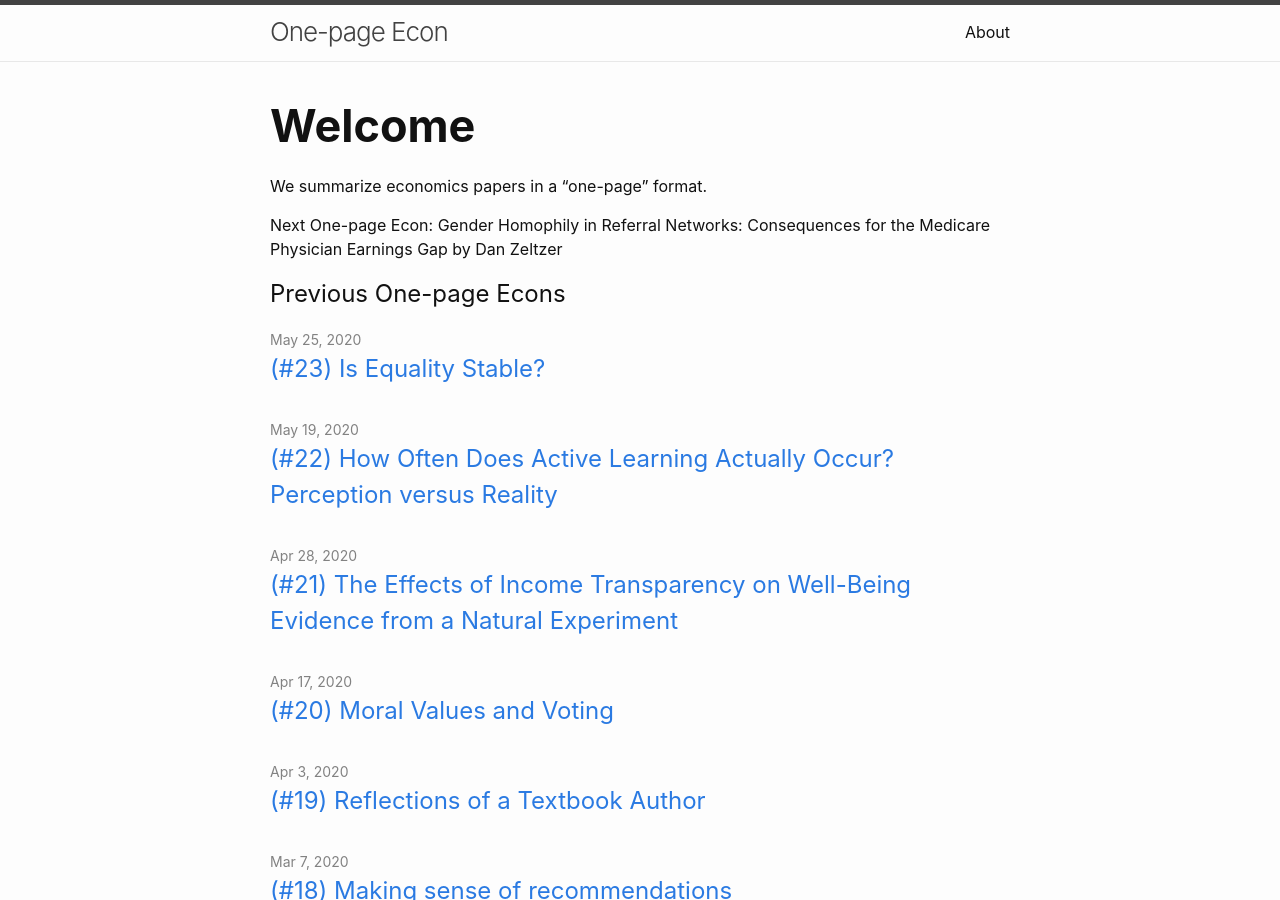
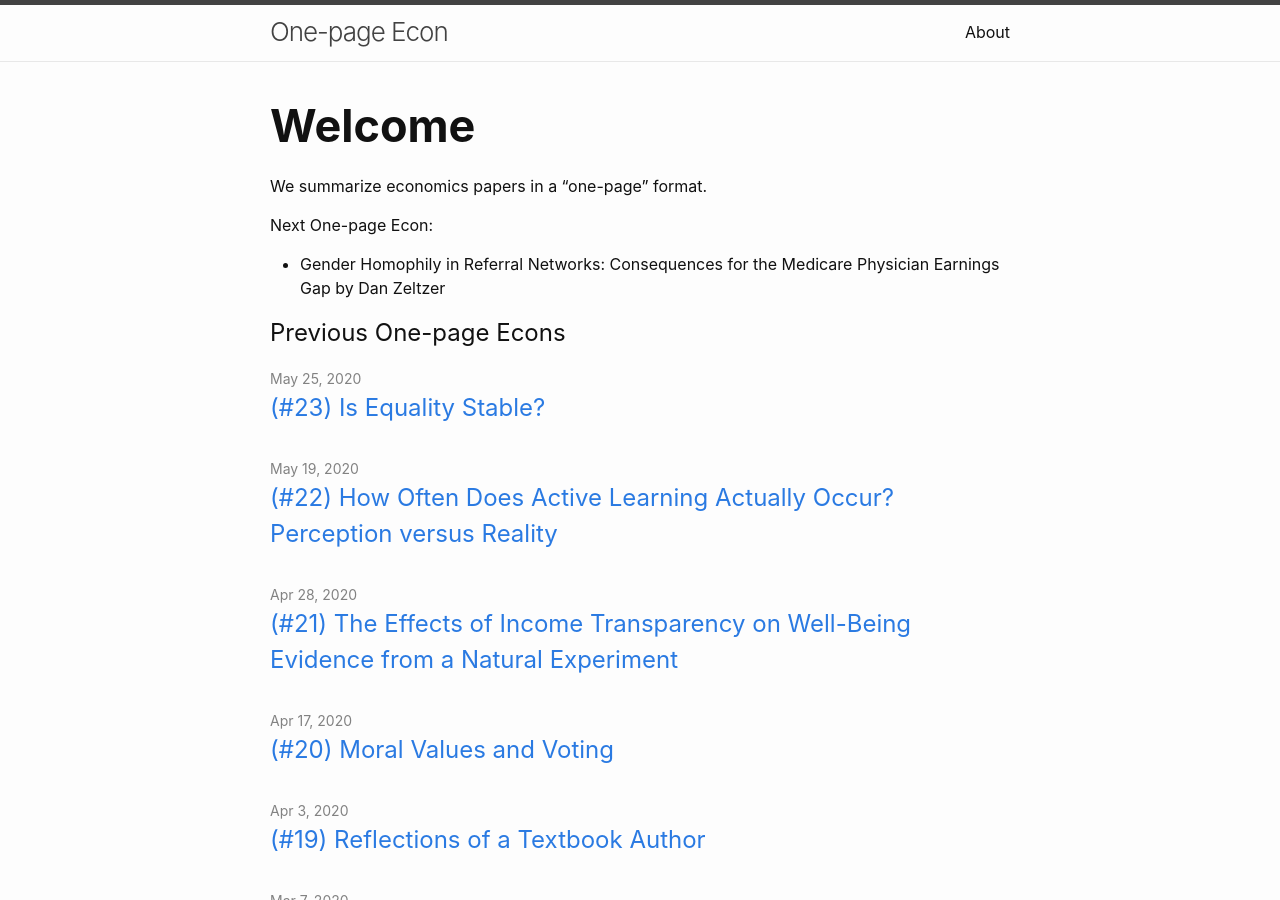
Before and after one commit to jjgecon/jjgecon.github.io, a Jekyll site: the page built from index.md, in a window 1280 px wide and 900 px high. Built offline with Jekyll 4.4.1, drawn with Linux system fonts in a browser that asks for light colours.

Commit message:
home update 2

```diff
--- a/index.md
+++ b/index.md
@@ -10,6 +10,7 @@
 
 We summarize economics papers in a “one-page” format.
 
-Next One-page Econ: Gender Homophily in Referral Networks: Consequences for the Medicare Physician Earnings Gap by Dan Zeltzer
+Next One-page Econ:
+- Gender Homophily in Referral Networks: Consequences for the Medicare Physician Earnings Gap by Dan Zeltzer
 
 ## Previous One-page Econs
```
